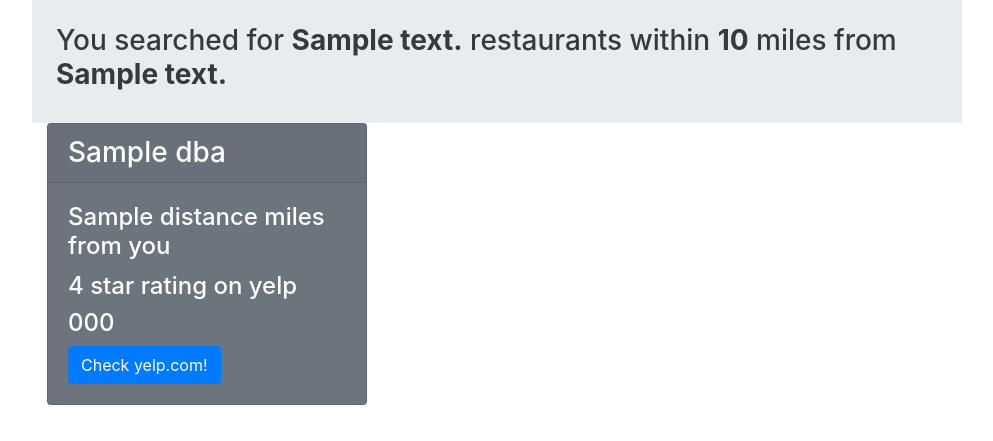
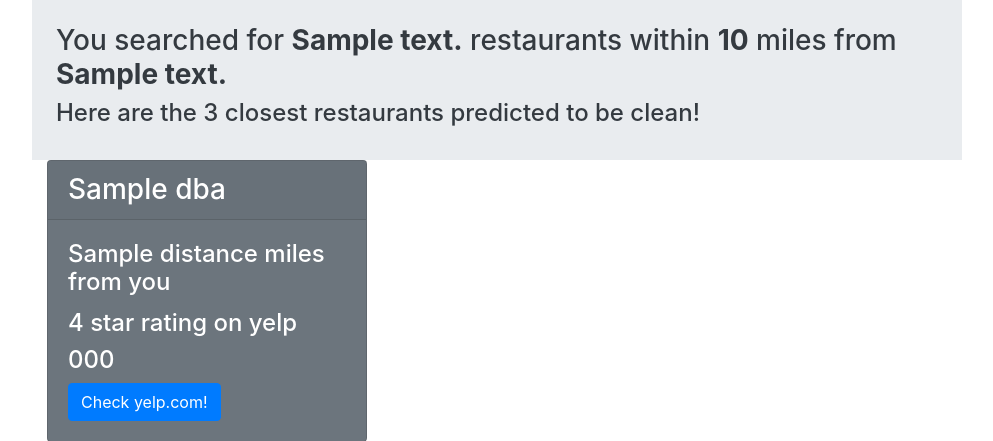
Before and after one commit to rbarryanwar/SafeEats, a Flask app: template SafeEats_flask/templates/output.html in a window 1280 px wide. Shown: the top 441 px of the page, without its empty margins (143-1136 px from the left). Run offline with Flask 2, Linux system fonts and the light colour scheme; the template is opened without the code that fills it: most values are stand-ins (such as "Sample title", 1, 10 or a date in 2020); some libraries are stand-ins or nearby versions.

Commit message:
general updates

```diff
--- a/SafeEats_flask/templates/output.html
+++ b/SafeEats_flask/templates/output.html
@@ -22,6 +22,7 @@
         <!-- Jumbotron Header -->
           <header class="jumbotron jumbotron-fluid my-0 p-4">
             <h3>You searched for <b>{{cuisine}}</b> restaurants within <b>{{Dist}}</b> miles from <b>{{address}}</b></h3>
+            <h4>Here are the 3 closest restaurants predicted to be clean!</h4>
           </header>
 
       <!-- Page Features -->
```
Also changed, not shown: 4 other files.
